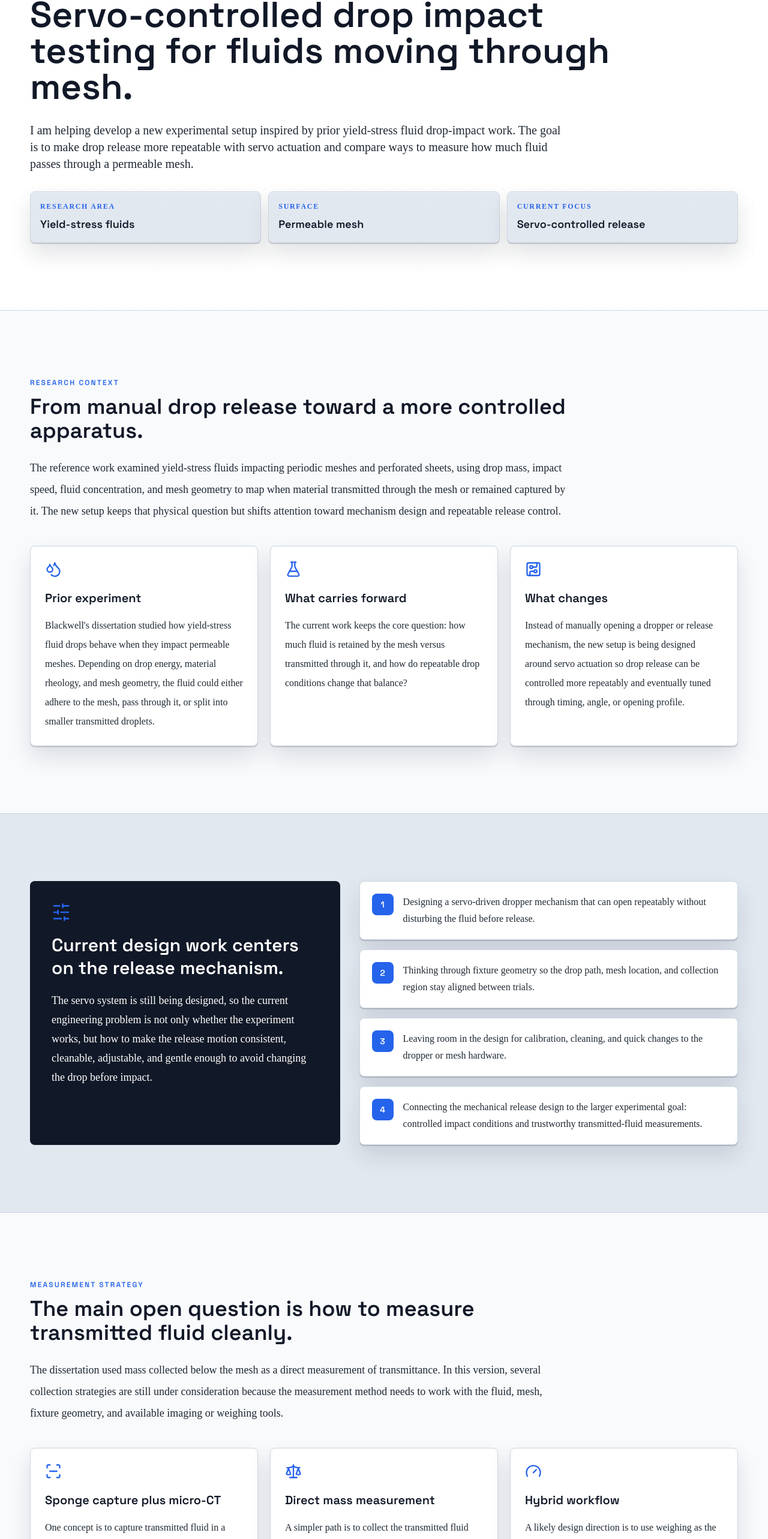
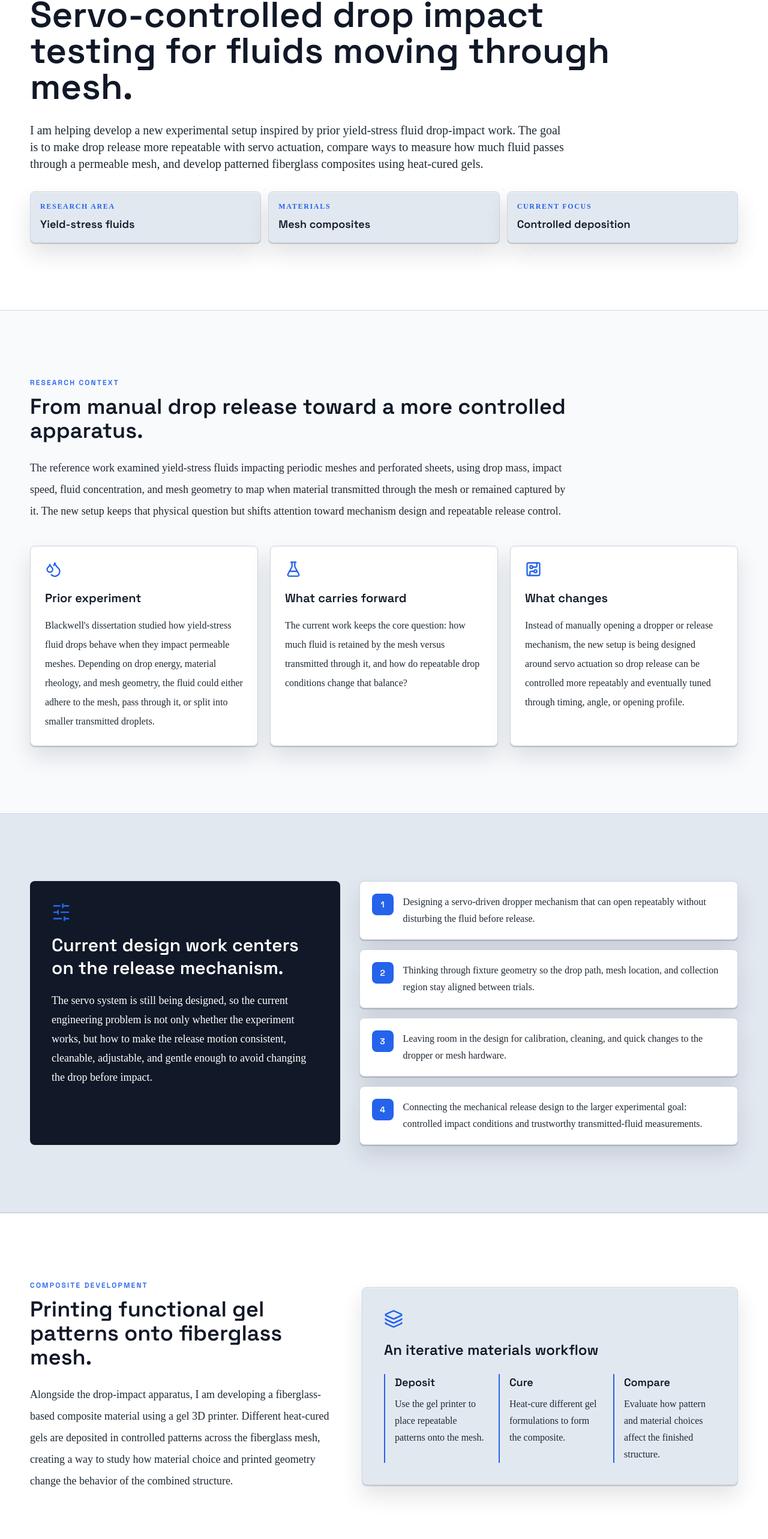
Before and after one commit to NeelMaheshwari5/website-portfolio, a Next.js app: page /research/ewoldt in a window 1280 px wide. Shown: the part 214-2780 px from the top of the page at 60% size. Built offline with nearby package versions, Linux system fonts and the light colour scheme.

Commit message:
Add composite materials work to Ewoldt research

```diff
--- a/app/research/ewoldt/page.tsx
+++ b/app/research/ewoldt/page.tsx
@@ -5,6 +5,7 @@ import {
   Droplets,
   FlaskConical,
   Gauge,
+  Layers3,
   ScanLine,
   Scale,
   SlidersHorizontal
@@ -12,8 +13,8 @@ import {
 
 const overviewStats = [
   { label: "Research Area", value: "Yield-stress fluids" },
-  { label: "Surface", value: "Permeable mesh" },
-  { label: "Current Focus", value: "Servo-controlled release" }
+  { label: "Materials", value: "Mesh composites" },
+  { label: "Current Focus", value: "Controlled deposition" }
 ];
 
 const experimentContext = [
@@ -73,7 +74,9 @@ const skills = [
   "CAD packaging",
   "Measurement tradeoff analysis",
   "Micro-CT planning",
-  "Mass-balance validation"
+  "Mass-balance validation",
+  "Gel 3D printing",
+  "Composite development"
 ];
 
 export default function EwoldtResearchPage() {
@@ -108,8 +111,9 @@ export default function EwoldtResearchPage() {
           <p className="mt-7 max-w-4xl text-lg leading-8 text-graphite md:text-xl">
             I am helping develop a new experimental setup inspired by prior yield-stress
             fluid drop-impact work. The goal is to make drop release more repeatable with
-            servo actuation and compare ways to measure how much fluid passes through a
-            permeable mesh.
+            servo actuation, compare ways to measure how much fluid passes through a
+            permeable mesh, and develop patterned fiberglass composites using heat-cured
+            gels.
           </p>
           <div className="mt-8 grid gap-3 sm:grid-cols-3">
             {overviewStats.map((stat) => (
@@ -182,6 +186,44 @@ export default function EwoldtResearchPage() {
         </div>
       </section>
 
+      <section className="border-y border-line bg-white py-20 md:py-28">
+        <div className="section-shell grid gap-10 lg:grid-cols-[0.9fr_1.1fr] lg:items-center">
+          <div>
+            <p className="font-display text-xs font-semibold uppercase tracking-[0.18em] text-teal">
+              Composite Development
+            </p>
+            <h2 className="mt-3 max-w-3xl font-display text-3xl font-semibold leading-tight text-ink md:text-4xl">
+              Printing functional gel patterns onto fiberglass mesh.
+            </h2>
+            <p className="mt-6 max-w-3xl text-lg leading-9 text-graphite">
+              Alongside the drop-impact apparatus, I am developing a fiberglass-based
+              composite material using a gel 3D printer. Different heat-cured gels are
+              deposited in controlled patterns across the fiberglass mesh, creating a way
+              to study how material choice and printed geometry change the behavior of the
+              combined structure.
+            </p>
+          </div>
+          <div className="card-3d rounded-[8px] border border-line bg-field p-7 md:p-9">
+            <Layers3 className="h-8 w-8 text-copper" />
+            <h3 className="mt-5 font-display text-2xl font-semibold text-ink">
+              An iterative materials workflow
+            </h3>
+            <div className="mt-6 grid gap-5 sm:grid-cols-3">
+              {[
+                ["Deposit", "Use the gel printer to place repeatable patterns onto the mesh."],
+                ["Cure", "Heat-cure different gel formulations to form the composite."],
+                ["Compare", "Evaluate how pattern and material choices affect the finished structure."]
+              ].map(([title, text]) => (
+                <div key={title} className="border-l-2 border-copper pl-4">
+                  <p className="font-display text-lg font-semibold text-ink">{title}</p>
+                  <p className="mt-2 text-base leading-7 text-graphite">{text}</p>
+                </div>
+              ))}
+            </div>
+          </div>
+        </div>
+      </section>
+
       <section className="py-20 md:py-28">
         <div className="section-shell">
           <p className="font-display text-xs font-semibold uppercase tracking-[0.18em] text-teal">
```
